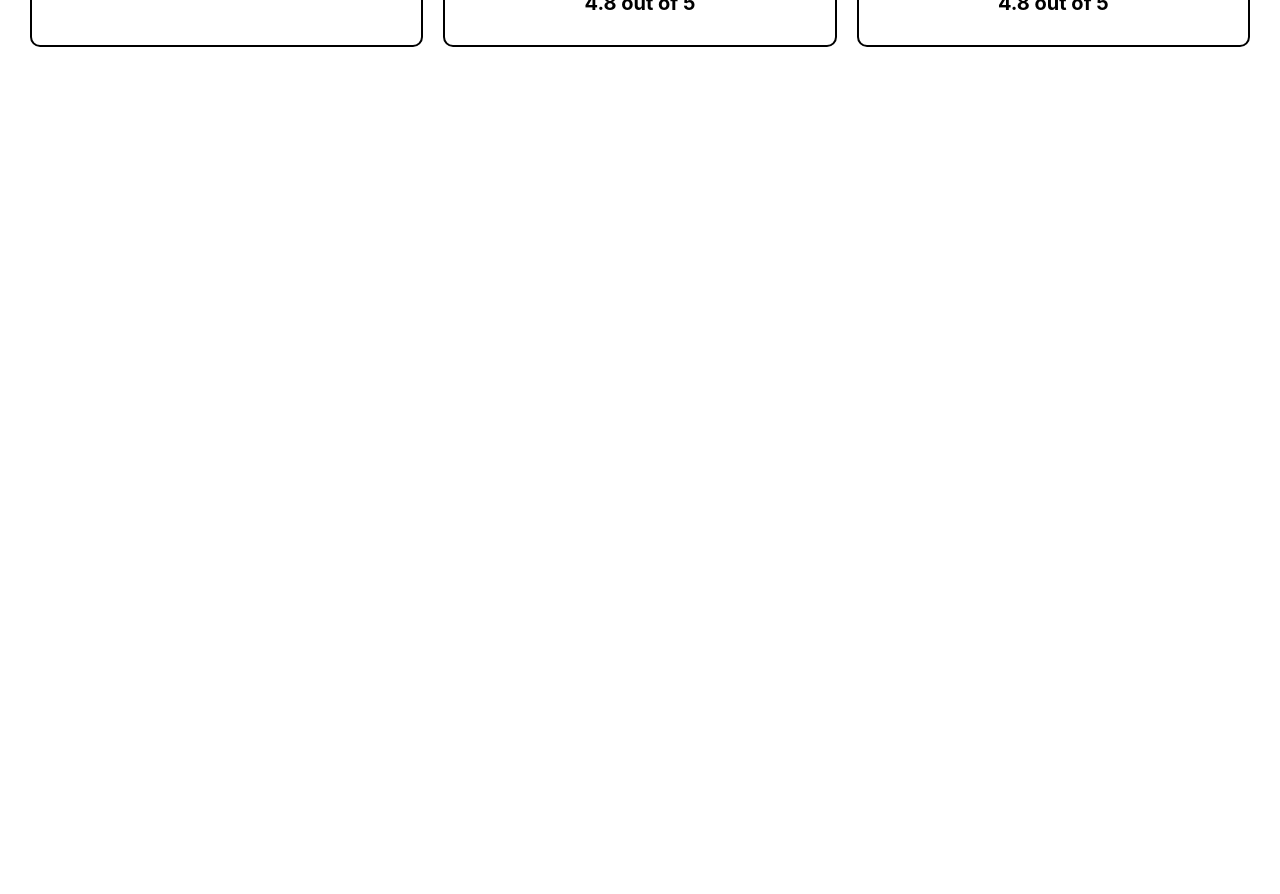
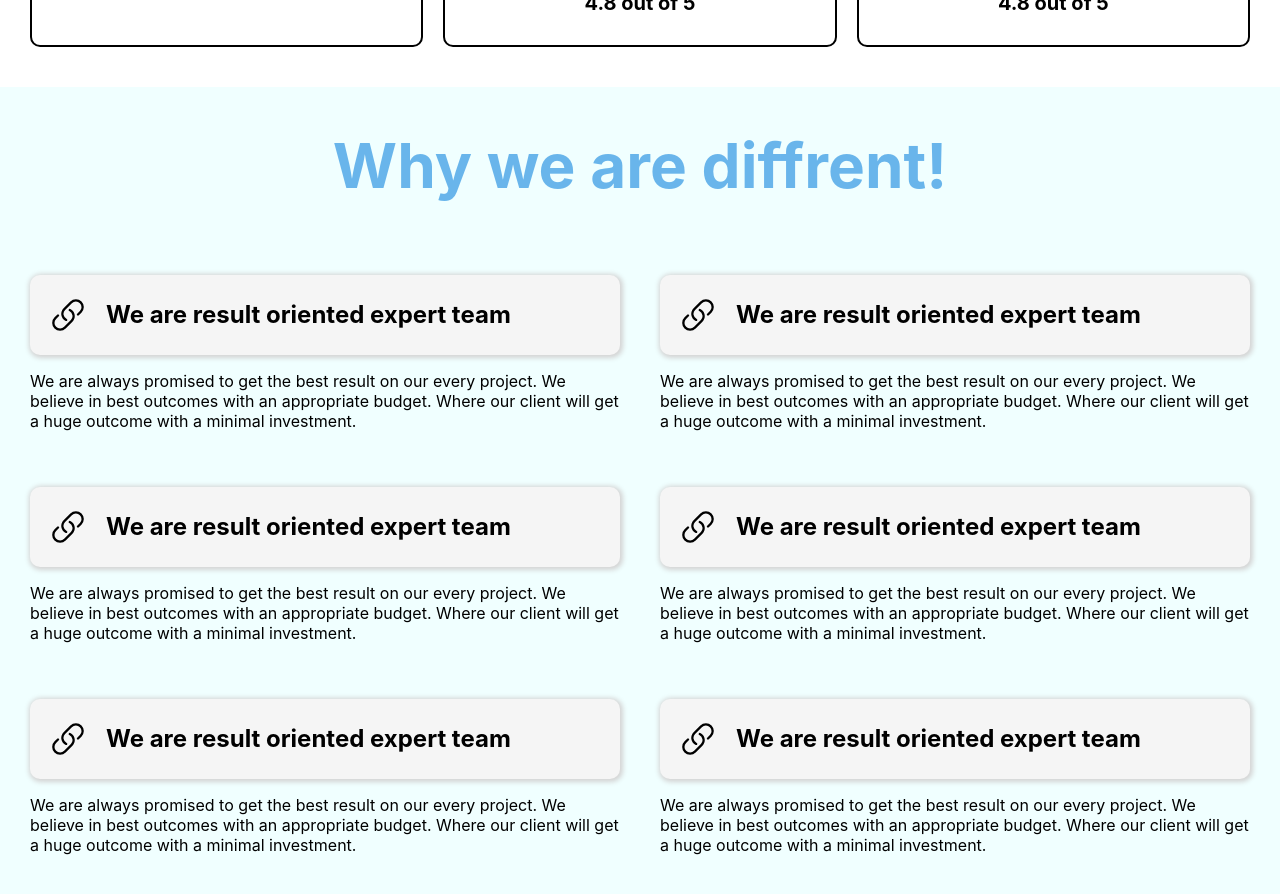
Before and after one commit to constobidullah/forhadul-islam-digital-marketing-service-bd, a React (Create React App) app: page / in a window 1280 px wide. Shown: the part 5380-6274 px from the top of the page. Before the commit the page ends 5467 px from the top, so only its background shows below. Built offline with nearby package versions, Linux system fonts and the light colour scheme.

Commit message:
why we are diffrent part complete

```diff
--- a/src/App.js
+++ b/src/App.js
@@ -1,6 +1,7 @@
 import './App.css';
 import Advertising from './components/Advertising/Advertising';
 import BusinessPartner from './components/BusinessPartner/BusinessPartner';
+import Diffrent from './components/Diffrent/Diffrent';
 import GrowMarketing from './components/GrowMarketing/GrowMarketing';
 import MarketingAgency from './components/MarketingAgency/MarketingAgency';
 import MemorableJourney from './components/MemorableJourney/MemorableJourney';
@@ -21,6 +22,7 @@ function App() {
       <Advertising></Advertising>
       <RelyDms></RelyDms>
       <SingleRating></SingleRating>
+      <Diffrent></Diffrent>
     </div>
   );
 }
--- a/src/components/Diffrent/Diffrent.css
+++ b/src/components/Diffrent/Diffrent.css
@@ -0,0 +1,29 @@
+.diffrent-container h1{
+    font-size: 62px;
+    color:rgba(42, 146, 226, 0.677);
+}
+.parents-diffrent{
+    display: grid;
+    grid-template-columns: repeat(2, 1fr);
+    gap: 40px;
+    padding: 30px;
+}
+.icon-and-header {
+    background-color: whitesmoke;
+    height: 40px;
+    display: flex;
+    align-items: center;
+    padding: 20px;
+    border-radius: 10px;
+    box-shadow: 1px 1px 5px 2px lightgray;
+}
+
+.link-icon {
+    width: 36px;
+    height: 36px;
+    margin-right: 20px;
+}
+
+.diffrent-para p{
+    text-align: left;
+}
--- a/src/components/Diffrent/Diffrent.js
+++ b/src/components/Diffrent/Diffrent.js
@@ -1,9 +1,68 @@
 import React from 'react';
+import { LinkIcon } from '@heroicons/react/24/solid'
+import './Diffrent.css'
 
 const Diffrent = () => {
     return (
-        <div>
-            Diffrent
+        <div className='diffrent-container'>
+            <h1>Why we are diffrent!</h1>
+            <div className='parents-diffrent'>
+                <div>
+                    <div className='icon-and-header'>
+                        <LinkIcon className='link-icon'/>
+                        <h2>We are result oriented expert team</h2>
+                    </div>
+                    <div className='diffrent-para'>
+                        <p>We are always promised to get the best result on our every project. We believe in best outcomes with an appropriate budget. Where our client will get a huge outcome with a minimal investment.</p>
+                    </div>
+                </div>
+                <div>
+                    <div className='icon-and-header'>
+                        <LinkIcon className='link-icon'/>
+                        <h2>We are result oriented expert team</h2>
+                    </div>
+                    <div className='diffrent-para'>
+                        <p>We are always promised to get the best result on our every project. We believe in best outcomes with an appropriate budget. Where our client will get a huge outcome with a minimal investment.</p>
+                    </div>
+                </div>
+                <div>
+                    <div className='icon-and-header'>
+                        <LinkIcon className='link-icon'/>
+                        <h2>We are result oriented expert team</h2>
+                    </div>
+                    <div className='diffrent-para'>
+                        <p>We are always promised to get the best result on our every project. We believe in best outcomes with an appropriate budget. Where our client will get a huge outcome with a minimal investment.</p>
+                    </div>
+                </div>
+                <div>
+                    <div className='icon-and-header'>
+                        <LinkIcon className='link-icon'/>
+                        <h2>We are result oriented expert team</h2>
+                    </div>
+                    <div className='diffrent-para'>
+                        <p>We are always promised to get the best result on our every project. We believe in best outcomes with an appropriate budget. Where our client will get a huge outcome with a minimal investment.</p>
+                    </div>
+                </div>
+                <div>
+                    <div className='icon-and-header'>
+                        <LinkIcon className='link-icon'/>
+                        <h2>We are result oriented expert team</h2>
+                    </div>
+                    <div className='diffrent-para'>
+                        <p>We are always promised to get the best result on our every project. We believe in best outcomes with an appropriate budget. Where our client will get a huge outcome with a minimal investment.</p>
+                    </div>
+                </div>
+                <div>
+                    <div className='icon-and-header'>
+                        <LinkIcon className='link-icon'/>
+                        <h2>We are result oriented expert team</h2>
+                    </div>
+                    <div className='diffrent-para'>
+                        <p>We are always promised to get the best result on our every project. We believe in best outcomes with an appropriate budget. Where our client will get a huge outcome with a minimal investment.</p>
+                    </div>
+                </div>
+
+            </div>
         </div>
     );
 };
```
